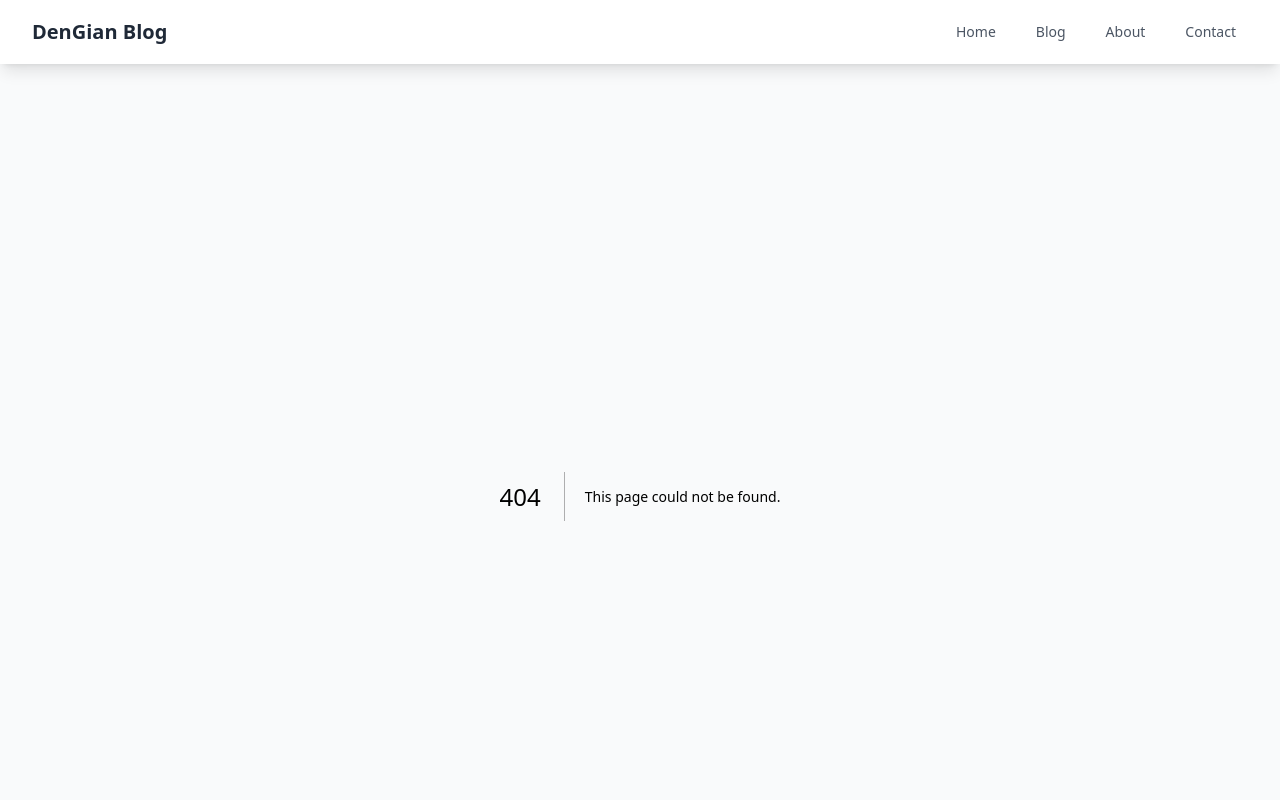
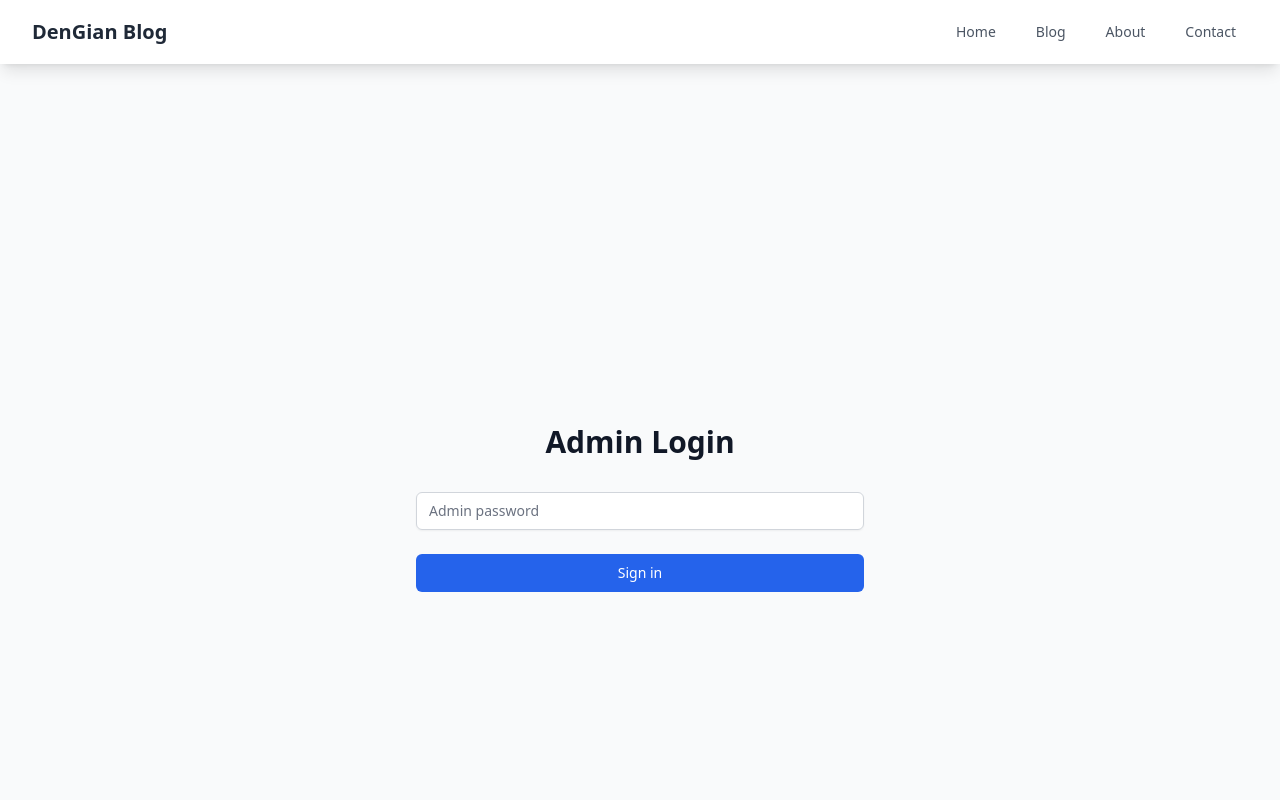
Before and after one commit to DenGian/blog, a Next.js app: page /admin in a window 1280 px wide. Before the commit this address had no page. Shown: the top 800 px of the page. Built offline with nearby package versions, Linux system fonts and the light colour scheme.

Commit message:
Made admin login page

```diff
--- /dev/null
+++ b/src/pages/admin/index.tsx
@@ -0,0 +1,114 @@
+import React, { useState, useEffect } from 'react';
+import { useRouter } from 'next/router';
+
+export default function AdminPage() {
+    const [isAuthenticated, setIsAuthenticated] = useState(false);
+    const [password, setPassword] = useState('');
+    const [error, setError] = useState('');
+    const router = useRouter();
+
+    useEffect(() => {
+        // Check if already authenticated
+        const adminAuth = localStorage.getItem('adminAuth');
+        if (adminAuth) {
+            setIsAuthenticated(true);
+        }
+    }, []);
+
+    const handleLogin = (e: React.FormEvent) => {
+        e.preventDefault();
+
+        if (password === process.env.NEXT_PUBLIC_ADMIN_PASSWORD) {
+            localStorage.setItem('adminAuth', 'true');
+            setIsAuthenticated(true);
+            setError('');
+        } else {
+            setError('Invalid password');
+        }
+    };
+
+    if (!isAuthenticated) {
+        return (
+            <div className="min-h-screen flex items-center justify-center bg-gray-50 py-12 px-4 sm:px-6 lg:px-8">
+                <div className="max-w-md w-full space-y-8">
+                    <div>
+                        <h2 className="mt-6 text-center text-3xl font-extrabold text-gray-900">
+                            Admin Login
+                        </h2>
+                    </div>
+                    <form className="mt-8 space-y-6" onSubmit={handleLogin}>
+                        <div className="rounded-md shadow-sm -space-y-px">
+                            <div>
+                                <label htmlFor="password" className="sr-only">
+                                    Password
+                                </label>
+                                <input
+                                    id="password"
+                                    name="password"
+                                    type="password"
+                                    required
+                                    className="appearance-none rounded-md relative block w-full px-3 py-2 border border-gray-300 placeholder-gray-500 text-gray-900 focus:outline-none focus:ring-blue-500 focus:border-blue-500 focus:z-10 sm:text-sm"
+                                    placeholder="Admin password"
+                                    value={password}
+                                    onChange={(e) => setPassword(e.target.value)}
+                                />
+                            </div>
+                        </div>
+
+                        {error && (
+                            <div className="text-red-500 text-sm text-center">
+                                {error}
+                            </div>
+                        )}
+
+                        <div>
+                            <button
+                                type="submit"
+                                className="group relative w-full flex justify-center py-2 px-4 border border-transparent text-sm font-medium rounded-md text-white bg-blue-600 hover:bg-blue-700 focus:outline-none focus:ring-2 focus:ring-offset-2 focus:ring-blue-500"
+                            >
+                                Sign in
+                            </button>
+                        </div>
+                    </form>
+                </div>
+            </div>
+        );
+    }
+
+    // Admin Dashboard
+    return (
+        <div className="max-w-7xl mx-auto px-4 sm:px-6 lg:px-8 py-8">
+            <div className="flex justify-between items-center mb-8">
+                <h1 className="text-3xl font-bold text-gray-900">Admin Dashboard</h1>
+                <button
+                    onClick={() => {
+                        localStorage.removeItem('adminAuth');
+                        setIsAuthenticated(false);
+                    }}
+                    className="px-4 py-2 bg-red-600 text-white rounded-md hover:bg-red-700"
+                >
+                    Logout
+                </button>
+            </div>
+
+            {/* Admin Menu */}
+            <div className="grid grid-cols-1 md:grid-cols-2 gap-6">
+                <div
+                    onClick={() => router.push('/admin/posts/new')}
+                    className="p-6 bg-white rounded-lg shadow-md hover:shadow-lg cursor-pointer transition-shadow"
+                >
+                    <h2 className="text-xl font-semibold text-gray-900 mb-2">Create New Post</h2>
+                    <p className="text-gray-600">Write and publish a new blog post</p>
+                </div>
+
+                <div
+                    onClick={() => router.push('/admin/posts')}
+                    className="p-6 bg-white rounded-lg shadow-md hover:shadow-lg cursor-pointer transition-shadow"
+                >
+                    <h2 className="text-xl font-semibold text-gray-900 mb-2">Manage Posts</h2>
+                    <p className="text-gray-600">Edit or delete existing blog posts</p>
+                </div>
+            </div>
+        </div>
+    );
+}
```
